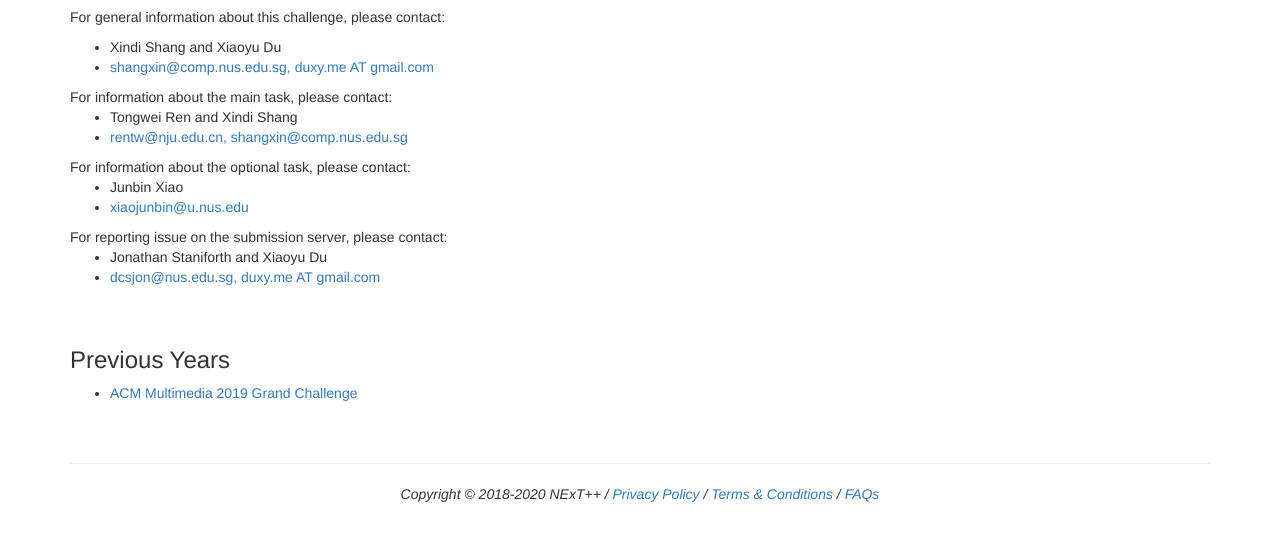
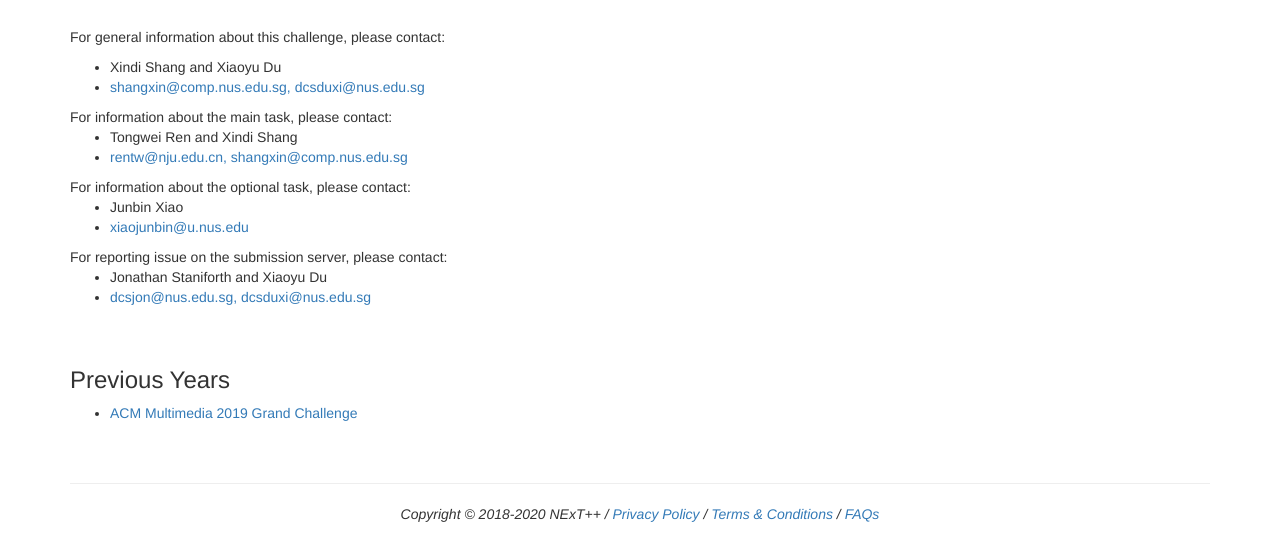
Before and after one commit to xdshang/VidVRD-helper, a plain HTML site: page docs/index.html in a window 1280 px wide. Shown: the part 1836-2370 px from the top of the page. Drawn offline with Linux system fonts and the light colour scheme; files that its build step writes are made by us from their sources; a script that the page names is missing.

Commit message:
Minor update

```diff
--- a/docs/index.html
+++ b/docs/index.html
@@ -50,6 +50,9 @@
             <div class="container">
                 <h3>News</h3>
                 <ul style="list-style-type:circle;">
+                    <li>
+                        Testing videos have been released to the registered participants.
+                    </li>
                     <li>
                         Submission server fully opened. Submit your first result to compete with others in validation score !
                     </li>
@@ -240,8 +243,8 @@
                     For general information about this challenge, please contact:
                     <ul>
                         <li>Xindi Shang and Xiaoyu Du</li>
-                        <li><a href="mailto:shangxin@comp.nus.edu.sg,duxy.me@gmail.com">
-                            shangxin@comp.nus.edu.sg, duxy.me AT gmail.com
+                        <li><a href="mailto:shangxin@comp.nus.edu.sg,dcsduxi@nus.edu.sg">
+                            shangxin@comp.nus.edu.sg, dcsduxi@nus.edu.sg
                         </a></li>
                     </ul>
                     For information about the main task, please contact:
@@ -259,8 +262,8 @@
                     For reporting issue on the submission server, please contact:
                     <ul>
                         <li>Jonathan Staniforth and Xiaoyu Du</li>
-                        <li><a href="mailto:dcsjon@nus.edu.sg,duxy.me@gmail.com">
-                            dcsjon@nus.edu.sg, duxy.me AT gmail.com
+                        <li><a href="mailto:dcsjon@nus.edu.sg,dcsduxi@nus.edu.sg">
+                            dcsjon@nus.edu.sg, dcsduxi@nus.edu.sg
                         </a></li>
                     </ul>
                 </p>
```
